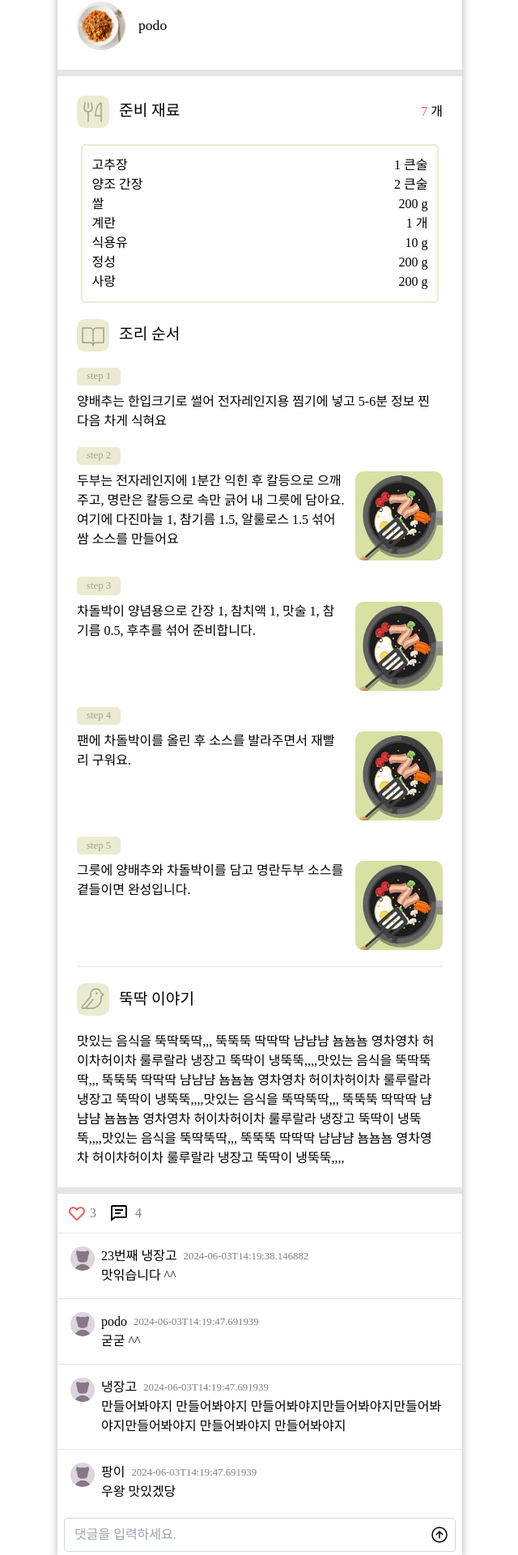
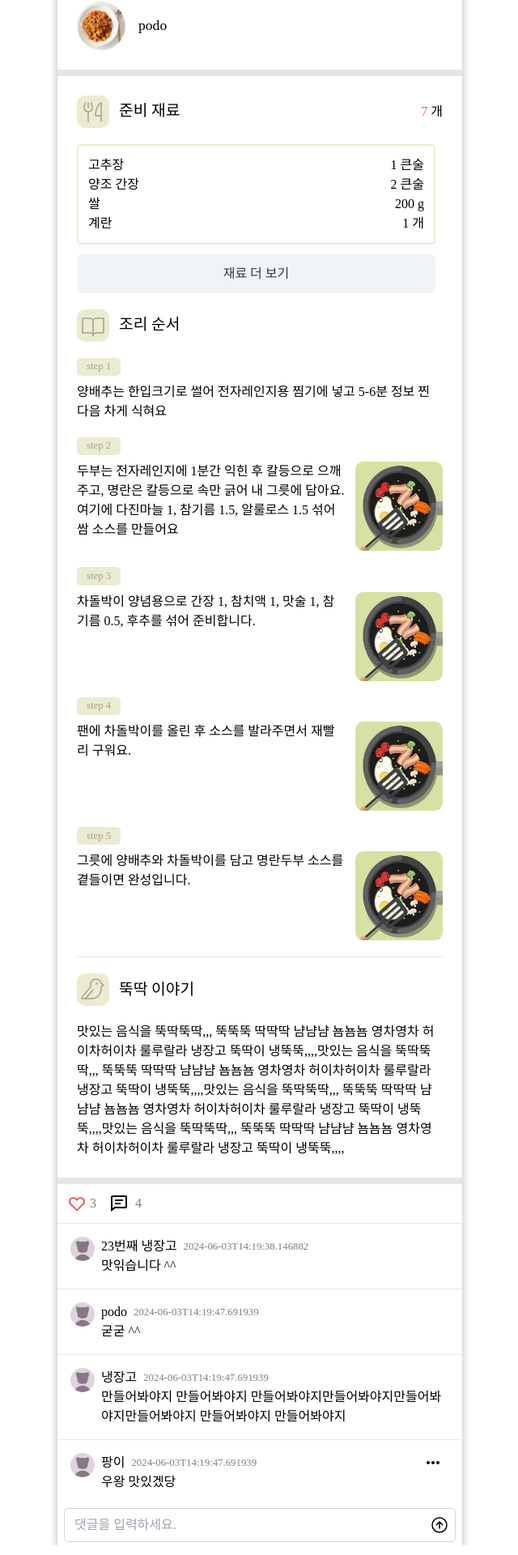
Before and after one commit to OZ-Coding-School/oz_02_main-001-FE, a React (Vite) app: page /recipe/1 in a window 1280 px wide. Shown: the part 634-2554 px from the top of the page at 81% size, without its empty margins (319-959 px from the left). Built offline with nearby package versions, Linux system fonts and the light colour scheme; a web font is replaced by a local one.

Commit message:
Stlye: 수정 가능한 게시물일때만 MoreButton 활성화 하도록 구현

```diff
--- a/src/components/buttons/BigButton.tsx
+++ b/src/components/buttons/BigButton.tsx
@@ -12,7 +12,8 @@ interface BigButtonProps {
 const BigButton: React.FC<BigButtonProps> = ({ handleClick, buttonText, disabled }) => {
   return (
     <button
-      className={`${buttonText === "첫 레시피 등록하기" ? "w-[60%]" : "w-[90%]"}  h-[48px] rounded-[6px] text-[16px] text-center ${buttonText === "재료 더 보기" ? "text-midnightGray bg-iceBlue" : "text-redPink bg-softPink"} `}
+      className={`${buttonText === "첫 레시피 등록하기" ? "w-[60%]" : "w-full"}  h-[48px] rounded-[6px] text-[16px] text-center
+      ${buttonText === "재료 더 보기" ? "text-midnightGray bg-iceBlue" : "text-redPink bg-softPink"} `}
       onClick={handleClick}
       disabled={disabled}
     >
--- a/src/components/buttons/MoreButton.tsx
+++ b/src/components/buttons/MoreButton.tsx
@@ -8,7 +8,7 @@ import { MdOutlineMoreHoriz } from "react-icons/md";
  */
 const MoreButton: React.FC = () => {
   return (
-    <div className="flex justify-center items-center w-[40px] h-[50px]">
+    <div className="flex justify-center items-center w-[40px]">
       <MdOutlineMoreHoriz className="w-[24px] h-[24px]" />
     </div>
   );
--- a/src/components/header/RecipeHeader.tsx
+++ b/src/components/header/RecipeHeader.tsx
@@ -4,11 +4,15 @@ import { useNavigate } from "react-router-dom";
 import { RiShare2Line } from "react-icons/ri";
 import MoreButton from "@components/buttons/MoreButton";
 
+interface RecipeHeaderProps {
+  canUpdate: number;
+}
+
 /**
  * RecipePage에서 사용되는 Header입니다.
  * @returns
  */
-const RecipeHeader: React.FC = () => {
+const RecipeHeader: React.FC<RecipeHeaderProps> = ({ canUpdate }) => {
   const navigate = useNavigate();
   const handleClick = () => {
     navigate(-1);
@@ -20,7 +24,7 @@ const RecipeHeader: React.FC = () => {
         <div className="flex justify-center items-center w-[40px] h-[50px]">
           <RiShare2Line className="w-[24px] h-[24px]" />
         </div>
-        <MoreButton />
+        {canUpdate && <MoreButton />}
       </div>
     </div>
   );
--- a/src/pages/RecipePage/components/comment/CommentItem.tsx
+++ b/src/pages/RecipePage/components/comment/CommentItem.tsx
@@ -1,3 +1,4 @@
+import MoreButton from "@components/buttons/MoreButton";
 import React from "react";
 
 interface CommentItemProps {
@@ -6,7 +7,8 @@ interface CommentItemProps {
 
 const CommentItem: React.FC<CommentItemProps> = ({ comment }) => {
   return (
-    <div className="flex gap-2 border-t p-4">
+    <div className="flex justify-between border-t p-4">
+      <div className="flex gap-2">
         <img src={comment.profileImage} className="size-[30px] rounded-full" />
         <div>
           <div className="flex items-center gap-2">
@@ -16,6 +18,12 @@ const CommentItem: React.FC<CommentItemProps> = ({ comment }) => {
           <div>{comment.comment}</div>
         </div>
       </div>
+      {comment.canUpdate === 1 && (
+        <div>
+          <MoreButton />
+        </div>
+      )}
+    </div>
   );
 };
 
--- a/src/pages/RecipePage/components/ingredient/PreparedIngredients.tsx
+++ b/src/pages/RecipePage/components/ingredient/PreparedIngredients.tsx
@@ -1,11 +1,15 @@
 import React from "react";
 import BadgeTitle from "../title/BadgeTitle";
+import BigButton from "@components/buttons/BigButton";
 
 interface PreparedIngredientsProps {
   ingredients: IngredientType[];
 }
 
 const PreparedIngredients: React.FC<PreparedIngredientsProps> = ({ ingredients }) => {
+  const previewIngredients = ingredients.slice(0, 4);
+  const moreIngredients = ingredients.slice(0, 4);
+
   return (
     <div className="grid gap-5">
       <div className="flex items-center justify-between ">
@@ -14,9 +18,9 @@ const PreparedIngredients: React.FC<PreparedIngredientsProps> = ({ ingredients }
           <span className="text-redPink">{ingredients.length}</span> 개
         </div>
       </div>
-      <div className="flex justify-center">
+      <div className="flex flex-col gap-3">
         <div className="border-2 border-lightBeige rounded-[5px] w-[98%] h-auto p-3">
-          {ingredients.map((ingredient) => (
+          {previewIngredients.map((ingredient) => (
             <div className="flex justify-between" key={ingredient.id}>
               <span>{ingredient.name}</span>
               <div>
@@ -25,6 +29,9 @@ const PreparedIngredients: React.FC<PreparedIngredientsProps> = ({ ingredients }
             </div>
           ))}
         </div>
+        <div className="w-[98%]">
+          <BigButton buttonText="재료 더 보기" />
+        </div>
       </div>
     </div>
   );
--- a/src/types/recipeType.ts
+++ b/src/types/recipeType.ts
@@ -14,6 +14,7 @@ type CommentType = {
   id: number;
   userId: number;
   userNickname: string;
+  canUpdate: number;
   profileImage: string;
   updatedAt: string;
   comment: string;
@@ -27,6 +28,7 @@ type UserType = {
 };
 
 type RecipeDataType = {
+  canUpdate: number;
   title: string;
   mainImage: string;
   category: string;
```
Also changed, not shown: src/pages/RecipePage/page/index.tsx (+6 -2 lines). Lines whose indentation alone changed are shown as unchanged.
